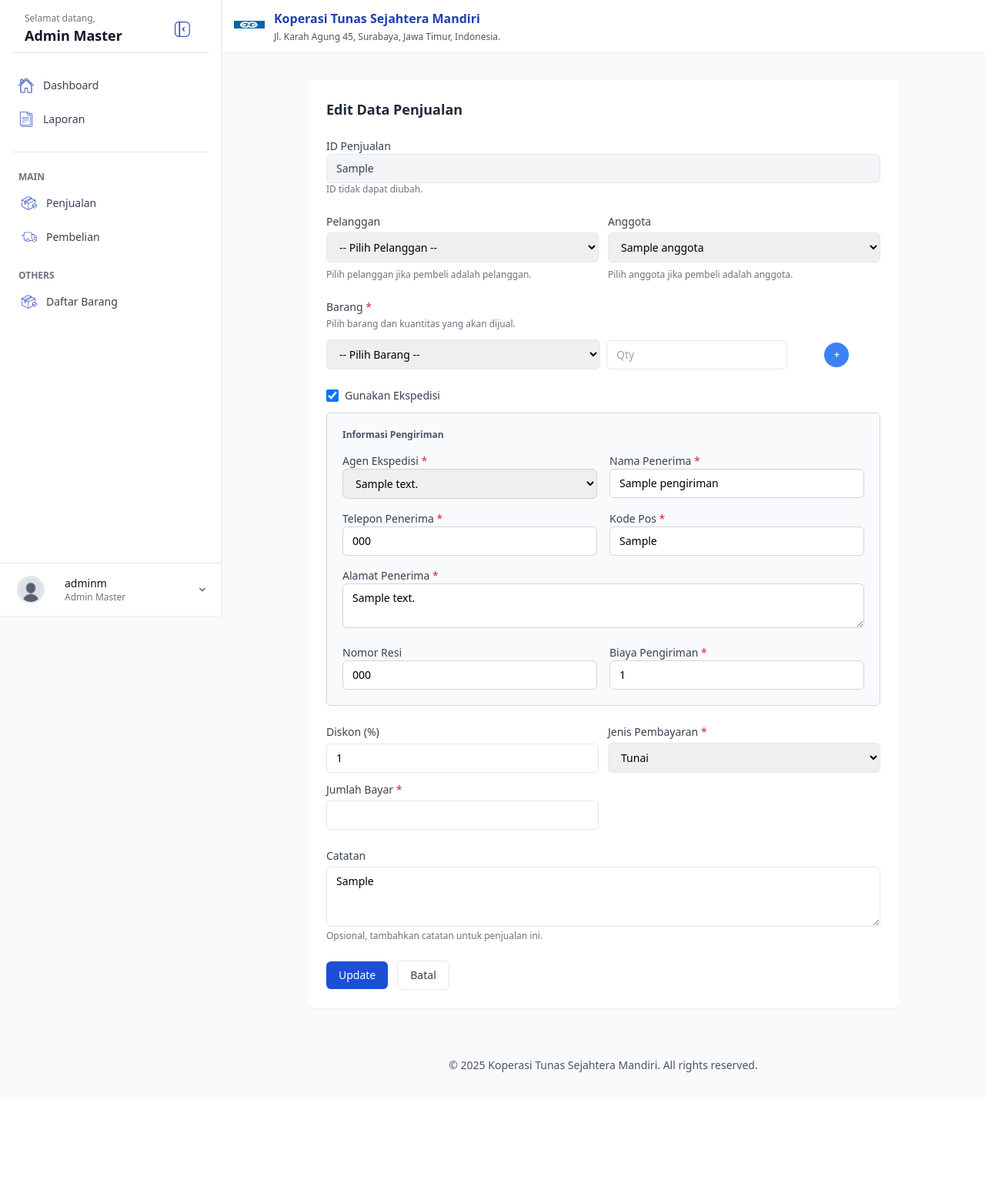
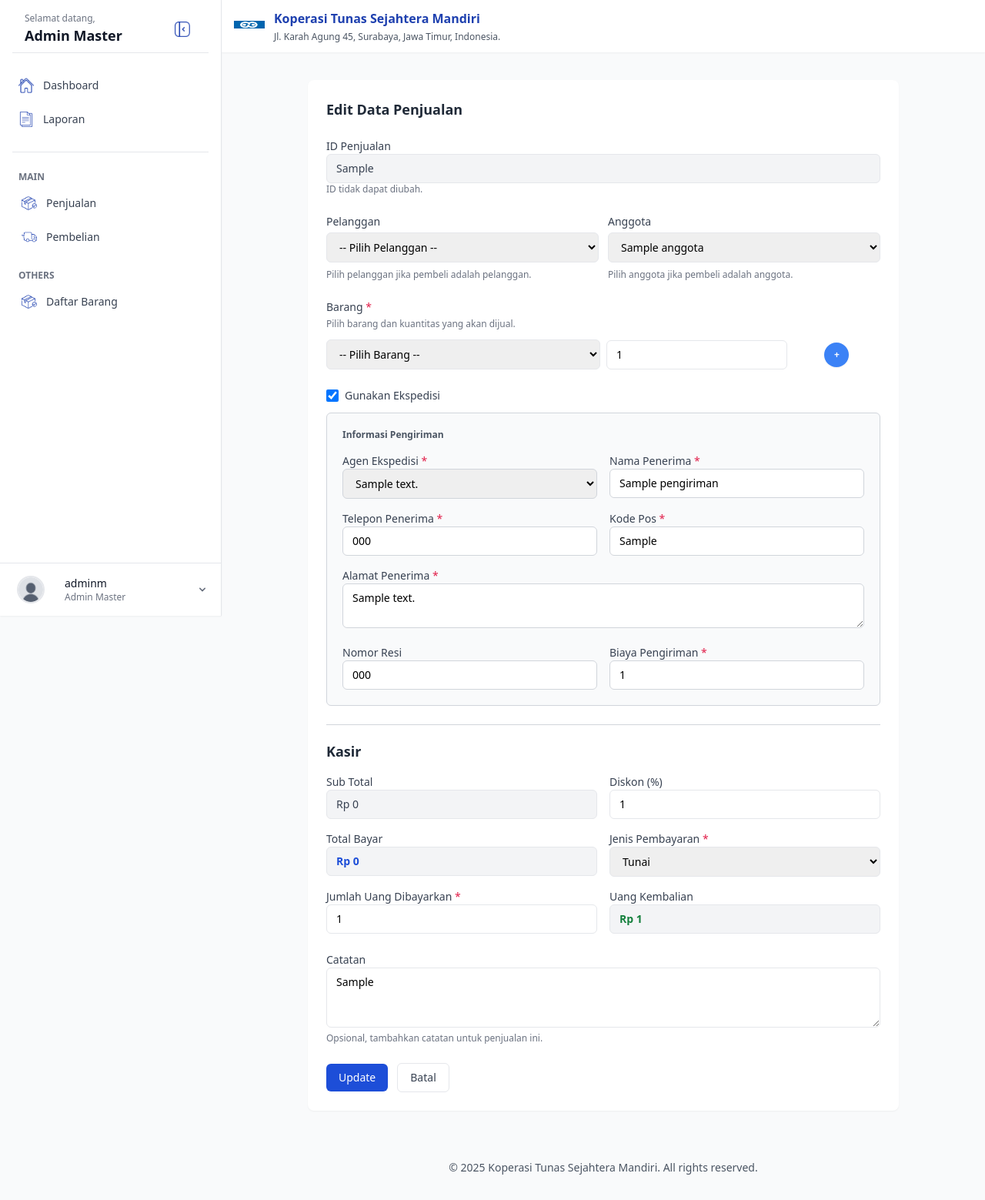
Before and after one commit to salsafds/toko-tsm, a Laravel app: a page that uses resources/views/admin/penjualan/_form.blade.php in a window 1280 px wide. Shown: the whole page at 77% size. Before the commit the page ends 1393 px from the top, so only its background shows below. Run offline with Laravel 12, Linux system fonts and the light colour scheme; a user stored in the database is signed in; data comes from the database, SQL or seed files in the repository; tables that the repository leaves empty hold one stand-in row (values such as "Sample post"); style sheets or scripts are compiled from the project's sources.

Commit message:
menu kasir penjualan

```diff
--- a/app/Http/Controllers/Admin/PenjualanController.php
+++ b/app/Http/Controllers/Admin/PenjualanController.php
@@ -60,7 +60,7 @@
             'barang.*.kuantitas' => 'required|integer|min:1',
             'diskon_penjualan' => 'nullable|numeric|min:0|max:100',
             'jenis_pembayaran' => 'required|in:tunai,kredit',
-            'jumlah_bayar' => 'required|numeric|min:0',
+            'uang_diterima' => 'nullable|numeric|min:0',
             'catatan' => 'nullable|string|max:255',
         ];
 
@@ -72,7 +72,6 @@
             'barang.*.kuantitas.required' => 'Kuantitas wajib diisi.',
             'diskon_penjualan.max' => 'Diskon maksimal 100%.',
             'jenis_pembayaran.required' => 'Jenis pembayaran wajib dipilih.',
-            'jumlah_bayar.required' => 'Jumlah bayar wajib diisi.',
         ];
 
         // Hanya validasi ekspedisi jika checkbox dikirim dan bernilai 1
@@ -180,7 +179,7 @@
             'barang.*.kuantitas' => 'required|integer|min:1',
             'diskon_penjualan' => 'nullable|numeric|min:0|max:100',
             'jenis_pembayaran' => 'required|in:tunai,kredit',
-            'jumlah_bayar' => 'required|numeric|min:0',
+            'uang_diterima' => 'nullable|numeric|min:0',
             'catatan' => 'nullable|string|max:255',
         ];
 
@@ -192,7 +191,6 @@
             'barang.*.kuantitas.required' => 'Kuantitas wajib diisi.',
             'diskon_penjualan.max' => 'Diskon maksimal 100%.',
             'jenis_pembayaran.required' => 'Jenis pembayaran wajib dipilih.',
-            'jumlah_bayar.required' => 'Jumlah bayar wajib diisi.',
         ];
 
         if ($request->has('ekspedisi') && $request->ekspedisi == '1') {
--- a/app/Models/Penjualan.php
+++ b/app/Models/Penjualan.php
@@ -24,6 +24,7 @@
         'diskon_penjualan',
         'total_harga_penjualan',
         'jenis_pembayaran',
+        'uang_diterima',
         'catatan',
     ];
 
--- a/resources/views/admin/penjualan/_form.blade.php
+++ b/resources/views/admin/penjualan/_form.blade.php
@@ -57,13 +57,44 @@
     <label class="block text-sm font-medium text-gray-700 mb-1">Barang <span class="text-rose-600">*</span></label>
     <p class="text-xs text-gray-500 mb-3">Pilih barang dan kuantitas yang akan dijual.</p>
 
-    {{-- Baris default pertama --}}
+    @php
+      $barangIndex = 0;
+      $isEdit = isset($penjualan) && $penjualan->detailPenjualan->count() > 0;
+    @endphp
+
+    @if($isEdit)
+      @foreach($penjualan->detailPenjualan as $detail)
+        <div class="grid grid-cols-12 gap-2 mb-2 barang-row items-center">
+          <div class="col-span-6">
+            <select name="barang[{{ $barangIndex }}][id_barang]" class="w-full rounded-md border px-3 py-2 text-sm border-gray-200">
+              <option value="">-- Pilih Barang --</option>
+              @foreach($barangs as $b)
+                <option value="{{ $b->id_barang }}" data-harga="{{ $b->retail }}" {{ $detail->id_barang == $b->id_barang ? 'selected' : '' }}>
+                  {{ $b->nama_barang }}
+                </option>
+              @endforeach
+            </select>
+          </div>
+          <div class="col-span-4">
+            <input type="number" name="barang[{{ $barangIndex }}][kuantitas]" value="{{ old('barang.' . $barangIndex . '.kuantitas', $detail->kuantitas) }}" class="w-full rounded-md border px-3 py-2 text-sm border-gray-200" min="1" placeholder="Qty">
+          </div>
+          <div class="col-span-2 flex justify-center">
+            @if($loop->last)
+              <button type="button" class="add-barang-btn bg-blue-500 hover:bg-blue-600 text-white w-8 h-8 rounded-full text-xs font-bold flex items-center justify-center shadow-sm">+</button>
+            @else
+              <button type="button" class="remove-barang-btn bg-red-500 hover:bg-red-600 text-white w-8 h-8 rounded-full text-xs font-bold flex items-center justify-center shadow-sm">-</button>
+            @endif
+          </div>
+        </div>
+        @php $barangIndex++ @endphp
+      @endforeach
+    @else
       <div class="grid grid-cols-12 gap-2 mb-2 barang-row items-center">
         <div class="col-span-6">
           <select name="barang[0][id_barang]" class="w-full rounded-md border px-3 py-2 text-sm border-gray-200">
             <option value="">-- Pilih Barang --</option>
             @foreach($barangs as $b)
-            <option value="{{ $b->id_barang }}">{{ $b->nama_barang }}</option>
+              <option value="{{ $b->id_barang }}" data-harga="{{ $b->retail }}">{{ $b->nama_barang }}</option>
             @endforeach
           </select>
         </div>
@@ -74,28 +105,6 @@
           <button type="button" class="add-barang-btn bg-blue-500 hover:bg-blue-600 text-white w-8 h-8 rounded-full text-xs font-bold flex items-center justify-center shadow-sm">+</button>
         </div>
       </div>
-
-    {{-- Baris dari data edit --}}
-    @if(isset($penjualan) && $penjualan->detailPenjualan->count() > 0)
-        @foreach($penjualan->detailPenjualan as $index => $detail)
-        @if($index > 0)
-            <div class="grid grid-cols-12 gap-2 mb-2 barang-row items-center">
-            <div class="col-span-6">
-                <select name="barang[{{ $index }}][id_barang]" class="w-full rounded-md border px-3 py-2 text-sm border-gray-200">
-                @foreach($barangs as $b)
-                    <option value="{{ $b->id_barang }}" {{ $detail->id_barang == $b->id_barang ? 'selected' : '' }}>{{ $b->nama_barang }}</option>
-                @endforeach
-                </select>
-            </div>
-            <div class="col-span-4">
-                <input type="number" name="barang[{{ $index }}][kuantitas]" value="{{ $detail->kuantitas }}" class="w-full rounded-md border px-3 py-2 text-sm border-gray-200" min="1">
-            </div>
-            <div class="col-span-2 flex justify-center">
-                <button type="button" class="remove-barang-btn bg-red-500 hover:bg-red-600 text-white w-8 h-8 rounded-full text-xs font-bold flex items-center justify-center shadow-sm">−</button>
-            </div>
-            </div>
-        @endif
-        @endforeach
     @endif
 
     @if ($errors->has('barang'))
@@ -177,42 +186,67 @@
     </div>
   </div>
 
-  {{-- Kasir --}}
-  <div class="grid grid-cols-2 gap-3">
-    <div class="grid grid-cols-1 gap-1">
+  {{-- KASIR – KONDISIONAL uang_diterima --}}
+  <div class="mt-6 pt-5 border-t border-gray-300">
+    <h3 class="text-lg font-semibold text-gray-800 mb-4">Kasir</h3>
+
+    <div class="grid grid-cols-1 md:grid-cols-2 gap-4">
+      <!-- Sub Total -->
+      <div>
+        <label class="block text-sm font-medium text-gray-700">Sub Total</label>
+        <input type="text" id="subTotalDisplay" readonly class="w-full rounded-md border bg-gray-100 px-3 py-2 text-sm text-gray-700 cursor-not-allowed" value="Rp 0">
+      </div>
+
+      <!-- Diskon (%) -->
+      <div>
         <label for="diskon_penjualan" class="block text-sm font-medium text-gray-700">Diskon (%)</label>
-      <input type="number" name="diskon_penjualan" id="diskon_penjualan" value="{{ old('diskon_penjualan', $penjualan->diskon_penjualan ?? 0) }}" class="w-full rounded-md border px-3 py-2 text-sm {{ $errors->has('diskon_penjualan') ? 'border-red-500 bg-red-50' : 'border-gray-200' }}" min="0" max="100">
-      @if ($errors->has('diskon_penjualan'))
-        <p class="text-sm text-red-600 mt-1">{{ $errors->first('diskon_penjualan') }}</p>
-      @else
+        <input type="number" name="diskon_penjualan" id="diskon_penjualan"
+               value="{{ old('diskon_penjualan', $penjualan->diskon_penjualan ?? 0) }}"
+               class="w-full rounded-md border px-3 py-2 text-sm border-gray-200" min="0" max="100" step="0.01">
         <p id="diskon_penjualan_error" class="text-sm text-red-600 mt-1 hidden"></p>
-      @endif
       </div>
-    <div class="grid grid-cols-1 gap-1">
+
+      <!-- Total Bayar -->
+      <div>
+        <label class="block text-sm font-medium text-gray-700">Total Bayar</label>
+        <input type="text" id="totalBayarDisplay" readonly class="w-full rounded-md border bg-gray-100 px-3 py-2 text-sm font-bold text-blue-700 cursor-not-allowed" value="Rp 0">
+      </div>
+
+      <!-- Jenis Pembayaran -->
+      <div>
         <label for="jenis_pembayaran" class="block text-sm font-medium text-gray-700">Jenis Pembayaran <span class="text-rose-600">*</span></label>
-      <select name="jenis_pembayaran" id="jenis_pembayaran" class="w-full rounded-md border px-3 py-2 text-sm {{ $errors->has('jenis_pembayaran') ? 'border-red-500 bg-red-50' : 'border-gray-200' }}">
+        <select name="jenis_pembayaran" id="jenis_pembayaran" class="w-full rounded-md border px-3 py-2 text-sm border-gray-200">
           <option value="tunai" {{ old('jenis_pembayaran', $penjualan->jenis_pembayaran ?? '') == 'tunai' ? 'selected' : '' }}>Tunai</option>
           <option value="kredit" {{ old('jenis_pembayaran', $penjualan->jenis_pembayaran ?? '') == 'kredit' ? 'selected' : '' }}>Kredit</option>
         </select>
-      @if ($errors->has('jenis_pembayaran'))
-        <p class="text-sm text-red-600 mt-1">{{ $errors->first('jenis_pembayaran') }}</p>
-      @else
         <p id="jenis_pembayaran_error" class="text-sm text-red-600 mt-1 hidden"></p>
-      @endif
       </div>
-    <div class="grid grid-cols-1 gap-1">
-      <label for="jumlah_bayar" class="block text-sm font-medium text-gray-700">Jumlah Bayar <span class="text-rose-600">*</span></label>
-      <input type="number" name="jumlah_bayar" id="jumlah_bayar" value="{{ old('jumlah_bayar') }}" class="w-full rounded-md border px-3 py-2 text-sm {{ $errors->has('jumlah_bayar') ? 'border-red-500 bg-red-50' : 'border-gray-200' }}" step="0.01" min="0">
-      @if ($errors->has('jumlah_bayar'))
-        <p class="text-sm text-red-600 mt-1">{{ $errors->first('jumlah_bayar') }}</p>
-      @else
-        <p id="jumlah_bayar_error" class="text-sm text-red-600 mt-1 hidden"></p>
-      @endif
+
+      <!-- Uang Diterima (KONDISIONAL) -->
+      <div>
+        <label for="uang_diterima" class="block text-sm font-medium text-gray-700">
+          Jumlah Uang Dibayarkan
+          <span id="wajib_tunai" class="text-rose-600 hidden">*</span>
+        </label>
+        <input type="number" name="uang_diterima" id="uang_diterima"
+               value="{{ old('uang_diterima', $penjualan->uang_diterima ?? '') }}"
+               class="w-full rounded-md border px-3 py-2 text-sm border-gray-200"
+               step="0.01" min="0">
+        <p id="uang_diterima_error" class="text-sm text-red-600 mt-1 hidden"></p>
+      </div>
+
+      <!-- Uang Kembalian -->
+      <div>
+        <label class="block text-sm font-medium text-gray-700">Uang Kembalian</label>
+        <input type="text" id="kembalianDisplay" readonly
+               class="w-full rounded-md border bg-gray-100 px-3 py-2 text-sm font-bold cursor-not-allowed"
+               value="Rp 0">
+      </div>
     </div>
   </div>
 
   {{-- Catatan --}}
-  <div class="grid grid-cols-1 gap-1">
+  <div class="mt-6">
     <label for="catatan" class="block text-sm font-medium text-gray-700">Catatan</label>
     <textarea name="catatan" id="catatan" rows="3" class="w-full rounded-md border px-3 py-2 text-sm {{ $errors->has('catatan') ? 'border-red-500 bg-red-50' : 'border-gray-200' }}" placeholder="Tambahkan catatan jika diperlukan">{{ old('catatan', $penjualan->catatan ?? '') }}</textarea>
     @if ($errors->has('catatan'))
@@ -236,40 +270,60 @@
 document.addEventListener('DOMContentLoaded', function () {
   const ekspedisiCheckbox = document.getElementById('ekspedisi');
   const ekspedisiForm = document.getElementById('ekspedisiForm');
-  const form = document.getElementById('penjualanForm');
   const barangContainer = document.getElementById('barangContainer');
-  const submitButton = document.getElementById('submitButton');
+  const diskonInput = document.getElementById('diskon_penjualan');
+  const jenisPembayaranSelect = document.getElementById('jenis_pembayaran');
+  const uangDiterimaInput = document.getElementById('uang_diterima');
+  const wajibTunaiSpan = document.getElementById('wajib_tunai');
+  const subTotalDisplay = document.getElementById('subTotalDisplay');
+  const totalBayarDisplay = document.getElementById('totalBayarDisplay');
+  const kembalianDisplay = document.getElementById('kembalianDisplay');
 
-  // --- EKSPEDISI: Toggle & Hapus Field dari Request ---
+  let barangIndex = {{ $isEdit ?? false ? $penjualan->detailPenjualan->count() : 1 }};
+
+  // --- FUNGSI KONDISI UANG DITERIMA ---
+  function toggleUangDiterima() {
+    const isTunai = jenisPembayaranSelect.value === 'tunai';
+
+    if (isTunai) {
+      uangDiterimaInput.disabled = false;
+      uangDiterimaInput.removeAttribute('readonly');
+      wajibTunaiSpan.classList.remove('hidden');
+    } else {
+      uangDiterimaInput.disabled = true;
+      uangDiterimaInput.value = '';
+      wajibTunaiSpan.classList.add('hidden');
+      // Reset kembalian ke 0
+      kembalianDisplay.value = 'Rp 0';
+      kembalianDisplay.className = 'w-full rounded-md border bg-gray-100 px-3 py-2 text-sm font-bold text-gray-700 cursor-not-allowed';
+    }
+    hitungTotal(); // Update kembalian
+  }
+
+  jenisPembayaranSelect.addEventListener('change', toggleUangDiterima);
+
+  // --- EKSPEDISI ---
   function toggleEkspedisi() {
     const isChecked = ekspedisiCheckbox.checked;
     ekspedisiForm.style.display = isChecked ? 'block' : 'none';
-
     if (!isChecked) {
-      // Hapus semua field dari form agar tidak terkirim
-      ekspedisiForm.querySelectorAll('input, select, textarea').forEach(field => {
-        field.disabled = true;
-        field.value = '';
+      ekspedisiForm.querySelectorAll('input, select, textarea').forEach(f => {
+        f.disabled = true; f.value = '';
       });
     } else {
-      ekspedisiForm.querySelectorAll('input, select, textarea').forEach(field => {
-        field.disabled = false;
-      });
+      ekspedisiForm.querySelectorAll('input, select, textarea').forEach(f => f.disabled = false);
     }
   }
-
   ekspedisiCheckbox.addEventListener('change', toggleEkspedisi);
-  toggleEkspedisi(); // Inisialisasi
+  toggleEkspedisi();
 
   // --- BARANG DYNAMIC ---
-  let barangIndex = {{ isset($penjualan) ? $penjualan->detailPenjualan->count() : 1 }};
-
   function updateActionButtons() {
     const rows = barangContainer.querySelectorAll('.barang-row');
-    rows.forEach((row, index) => {
+    rows.forEach((row, i) => {
       const actionCell = row.querySelector('.col-span-2');
       actionCell.innerHTML = '';
-      if (index === rows.length - 1) {
+      if (i === rows.length - 1) {
         const btn = document.createElement('button');
         btn.type = 'button';
         btn.className = 'add-barang-btn bg-blue-500 hover:bg-blue-600 text-white w-8 h-8 rounded-full text-xs font-bold flex items-center justify-center shadow-sm';
@@ -280,8 +334,8 @@
         const btn = document.createElement('button');
         btn.type = 'button';
         btn.className = 'remove-barang-btn bg-red-500 hover:bg-red-600 text-white w-8 h-8 rounded-full text-xs font-bold flex items-center justify-center shadow-sm';
-        btn.innerHTML = '−';
-        btn.onclick = () => { row.remove(); updateActionButtons(); reindexBarangRows(); };
+        btn.innerHTML = '-';
+        btn.onclick = () => { row.remove(); updateActionButtons(); reindexBarangRows(); hitungTotal(); };
         actionCell.appendChild(btn);
       }
     });
@@ -290,7 +344,7 @@
   function addNewRow() {
     const newRow = document.createElement('div');
     newRow.className = 'grid grid-cols-12 gap-2 mb-2 barang-row items-center';
-    const options = @json($barangs).map(b => `<option value="${b.id_barang}">${b.nama_barang}</option>`).join('');
+    const options = @json($barangs).map(b => `<option value="${b.id_barang}" data-harga="${b.retail}">${b.nama_barang}</option>`).join('');
     newRow.innerHTML = `
       <div class="col-span-6">
         <select name="barang[${barangIndex}][id_barang]" class="w-full rounded-md border px-3 py-2 text-sm border-gray-200">
@@ -305,6 +359,7 @@
     barangContainer.appendChild(newRow);
     barangIndex++;
     updateActionButtons();
+    attachBarangEvents(newRow);
   }
 
   function reindexBarangRows() {
@@ -316,53 +371,111 @@
     barangIndex = rows.length;
   }
 
+  function attachBarangEvents(row) {
+    const select = row.querySelector('select');
+    const input = row.querySelector('input');
+    select.addEventListener('change', hitungTotal);
+    input.addEventListener('input', hitungTotal);
+  }
+
+  document.querySelectorAll('.barang-row').forEach(attachBarangEvents);
   updateActionButtons();
 
-  // --- FORM SUBMIT & VALIDASI ---
-  form.addEventListener('submit', function (e) {
+  // --- HITUNG TOTAL ---
+  function hitungTotal() {
+    let subTotal = 0;
+    document.querySelectorAll('.barang-row').forEach(row => {
+      const select = row.querySelector('select');
+      const qty = parseFloat(row.querySelector('input').value) || 0;
+      const harga = parseFloat(select.selectedOptions[0]?.dataset.harga) || 0;
+      subTotal += harga * qty;
+    });
+
+    const diskonPersen = parseFloat(diskonInput.value) || 0;
+    const diskon = subTotal * (diskonPersen / 100);
+    const totalBayar = subTotal - diskon;
+
+    subTotalDisplay.value = `Rp ${formatRupiah(subTotal)}`;
+    totalBayarDisplay.value = `Rp ${formatRupiah(totalBayar)}`;
+
+    // Hanya hitung kembalian jika tunai
+    if (jenisPembayaranSelect.value === 'tunai') {
+      const uangDiterima = parseFloat(uangDiterimaInput.value) || 0;
+      const kembalian = uangDiterima - totalBayar;
+
+      if (kembalian >= 0) {
+        kembalianDisplay.value = `Rp ${formatRupiah(kembalian)}`;
+        kembalianDisplay.className = 'w-full rounded-md border bg-gray-100 px-3 py-2 text-sm font-bold text-green-700 cursor-not-allowed';
+      } else {
+        kembalianDisplay.value = `- Rp ${formatRupiah(Math.abs(kembalian))}`;
+        kembalianDisplay.className = 'w-full rounded-md border bg-red-100 px-3 py-2 text-sm font-bold text-red-700 cursor-not-allowed';
+      }
+    } else {
+      kembalianDisplay.value = 'Rp 0';
+      kembalianDisplay.className = 'w-full rounded-md border bg-gray-100 px-3 py-2 text-sm font-bold text-gray-700 cursor-not-allowed';
+    }
+  }
+
+  function formatRupiah(angka) {
+    return new Intl.NumberFormat('id-ID').format(angka);
+  }
+
+  diskonInput.addEventListener('input', hitungTotal);
+  uangDiterimaInput.addEventListener('input', hitungTotal);
+
+  // Inisialisasi awal
+  toggleUangDiterima();
+  hitungTotal();
+
+  // --- VALIDASI & SUBMIT ---
+  document.getElementById('penjualanForm').addEventListener('submit', function (e) {
     e.preventDefault();
-    let hasError = false;
+    let error = false;
 
-    // Reset error
     document.querySelectorAll('.text-red-600:not(.hidden)').forEach(el => el.classList.add('hidden'));
-    document.querySelectorAll('input, select, textarea').forEach(el => el.classList.remove('border-red-500', 'bg-red-50'));
+    document.querySelectorAll('input, select').forEach(el => el.classList.remove('border-red-500', 'bg-red-50'));
 
-    // Pelanggan/Anggota
     const p = document.getElementById('id_pelanggan').value;
     const a = document.getElementById('id_anggota').value;
-    if (!p && !a) { showError('#id_pelanggan_error', 'Pilih pelanggan atau anggota.', '#id_pelanggan'); hasError = true; }
-    if (p && a) { showError('#id_pelanggan_error', 'Hanya boleh pilih satu.', '#id_pelanggan'); hasError = true; }
+    if (!p && !a) { showError('#id_pelanggan_error', 'Pilih pelanggan atau anggota.', '#id_pelanggan'); error = true; }
+    if (p && a) { showError('#id_pelanggan_error', 'Hanya boleh pilih satu.', '#id_pelanggan'); error = true; }
 
-    // Barang
-    const rows = barangContainer.querySelectorAll('.barang-row');
-    if (rows.length === 0) { showError('#barang_error', 'Minimal satu barang.'); hasError = true; }
+    const rows = document.querySelectorAll('.barang-row');
+    if (rows.length === 0) { showError('#barang_error', 'Minimal satu barang.'); error = true; }
     rows.forEach(r => {
       const s = r.querySelector('select').value;
       const i = r.querySelector('input').value;
       if (!s) r.querySelector('select').classList.add('border-red-500', 'bg-red-50');
       if (!i || i < 1) r.querySelector('input').classList.add('border-red-500', 'bg-red-50');
-      if (!s || !i) hasError = true;
+      if (!s || !i) error = true;
     });
 
-    // Ekspedisi (hanya jika dicentang)
     if (ekspedisiCheckbox.checked) {
       ['id_agen_ekspedisi', 'nama_penerima', 'telepon_penerima', 'alamat_penerima', 'kode_pos', 'biaya_pengiriman'].forEach(id => {
         const el = document.getElementById(id);
-        if (!el.value) {
-          showError(`#${id}_error`, 'Wajib diisi.', `#${id}`);
-          hasError = true;
-        }
+        if (!el.value) { showError(`#${id}_error`, 'Wajib diisi.', `#${id}`); error = true; }
       });
     }
 
-    // Lainnya
-    const diskon = document.getElementById('diskon_penjualan').value;
-    if (diskon && (diskon < 0 || diskon > 100)) { showError('#diskon_penjualan_error', 'Maksimal 100%.'); hasError = true; }
-    if (!document.getElementById('jenis_pembayaran').value) { showError('#jenis_pembayaran_error', 'Wajib dipilih.'); hasError = true; }
-    if (!document.getElementById('jumlah_bayar').value) { showError('#jumlah_bayar_error', 'Wajib diisi.'); hasError = true; }
+    if (diskonInput.value && (diskonInput.value < 0 || diskonInput.value > 100)) {
+      showError('#diskon_penjualan_error', 'Diskon maksimal 100%.', '#diskon_penjualan');
+      error = true;
+    }
+    if (!jenisPembayaranSelect.value) {
+      showError('#jenis_pembayaran_error', 'Wajib dipilih.', '#jenis_pembayaran');
+      error = true;
+    }
 
-    if (!hasError && confirm('Simpan data penjualan?')) {
-      form.submit();
+    // Validasi uang_diterima hanya jika tunai
+    if (jenisPembayaranSelect.value === 'tunai') {
+      if (!uangDiterimaInput.value || uangDiterimaInput.value < 0) {
+        showError('#uang_diterima_error', 'Wajib diisi saat pembayaran tunai.', '#uang_diterima');
+        error = true;
+      }
+    }
+
+    if (!error && confirm('Simpan data penjualan?')) {
+      this.submit();
     }
   });
 
```
Also changed, not shown: database/migrations/2025_10_30_020131_create_penjualan_table.php. Lines whose indentation alone changed are shown as unchanged.
